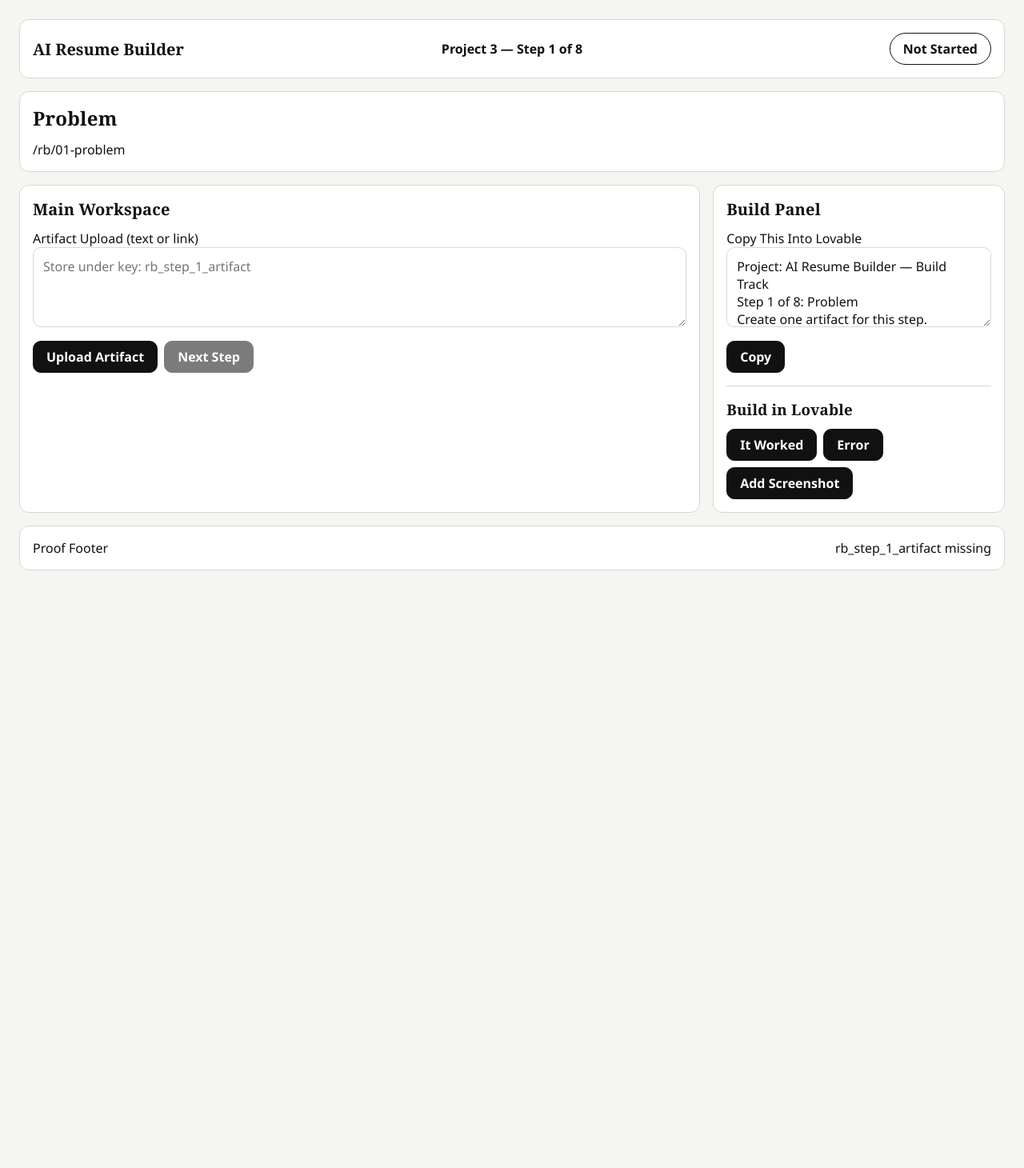
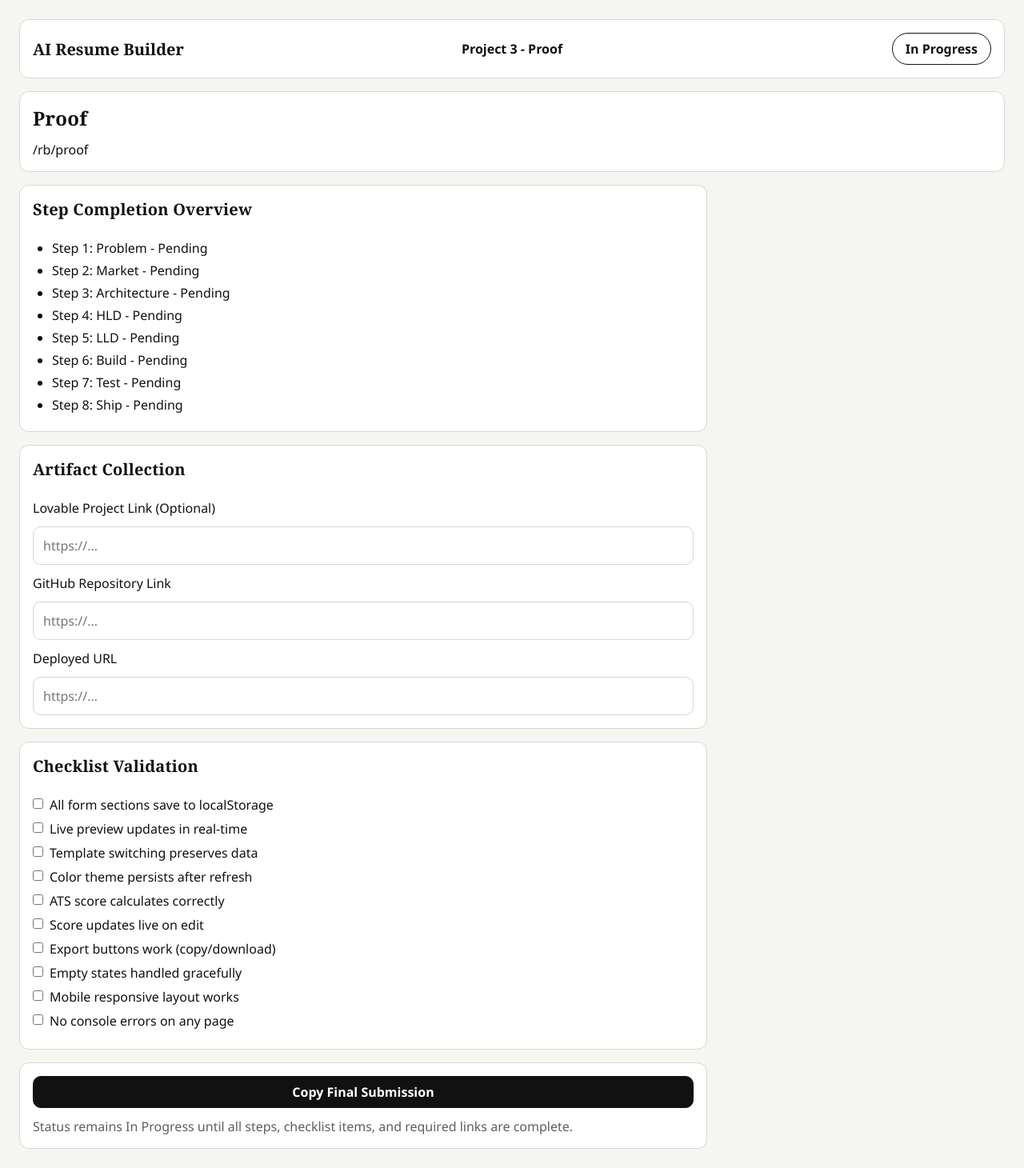
Before and after one commit to AjayS0708/AI-Resume-Builder, a React (Vite) app: page /rb/proof in a window 1280 px wide. Before the commit this address led to /rb/01-problem. Shown: the part 98-1558 px from the top of the page at 80% size. Before the commit the page ends 835 px from the top, so only its background shows below. Built offline with nearby package versions, Linux system fonts and the light colour scheme.

Commit message:
Fix RB proof checklist alignment and ship gating

```diff
--- a/src/pages/rb/RbProofPage.tsx
+++ b/src/pages/rb/RbProofPage.tsx
@@ -1,20 +1,138 @@
-import { Navigate } from 'react-router-dom';
+import { useEffect, useMemo, useState } from 'react';
 import { RB_STEPS } from '../../config/rbSteps';
 import { rbArtifacts } from '../../state/rbArtifacts';
 
+type FinalSubmissionState = {
+  lovableProjectLink: string;
+  githubRepositoryLink: string;
+  deployedUrl: string;
+  checklist: boolean[];
+};
+
+const FINAL_SUBMISSION_KEY = 'rb_final_submission';
+
+const CHECKLIST_ITEMS: string[] = [
+  'All form sections save to localStorage',
+  'Live preview updates in real-time',
+  'Template switching preserves data',
+  'Color theme persists after refresh',
+  'ATS score calculates correctly',
+  'Score updates live on edit',
+  'Export buttons work (copy/download)',
+  'Empty states handled gracefully',
+  'Mobile responsive layout works',
+  'No console errors on any page'
+];
+
+const emptyFinalSubmission = (): FinalSubmissionState => ({
+  lovableProjectLink: '',
+  githubRepositoryLink: '',
+  deployedUrl: '',
+  checklist: CHECKLIST_ITEMS.map(() => false)
+});
+
+const isValidHttpUrl = (value: string): boolean => {
+  const trimmed = value.trim();
+  if (!trimmed) {
+    return false;
+  }
+  try {
+    const parsed = new URL(trimmed);
+    return parsed.protocol === 'http:' || parsed.protocol === 'https:';
+  } catch {
+    return false;
+  }
+};
+
+const loadFinalSubmission = (): FinalSubmissionState => {
+  const raw = localStorage.getItem(FINAL_SUBMISSION_KEY);
+  if (!raw) {
+    return emptyFinalSubmission();
+  }
+
+  try {
+    const parsed = JSON.parse(raw) as Partial<FinalSubmissionState>;
+    const base = emptyFinalSubmission();
+    const parsedChecklist = Array.isArray(parsed.checklist) ? parsed.checklist.map(Boolean) : base.checklist;
+    const checklist = CHECKLIST_ITEMS.map((_, index) => parsedChecklist[index] ?? false);
+
+    return {
+      lovableProjectLink: String(parsed.lovableProjectLink ?? ''),
+      githubRepositoryLink: String(parsed.githubRepositoryLink ?? ''),
+      deployedUrl: String(parsed.deployedUrl ?? ''),
+      checklist
+    };
+  } catch {
+    return emptyFinalSubmission();
+  }
+};
+
 export default function RbProofPage() {
-  const allDone = RB_STEPS.every((step) => rbArtifacts.has(step.index));
-  if (!allDone) {
-    const nextNeeded = RB_STEPS.find((step) => !rbArtifacts.has(step.index))?.index ?? 1;
-    return <Navigate to={RB_STEPS[Math.max(0, nextNeeded - 1)].route} replace />;
-  }
+  const [submission, setSubmission] = useState<FinalSubmissionState>(() => {
+    if (typeof window === 'undefined') {
+      return emptyFinalSubmission();
+    }
+    return loadFinalSubmission();
+  });
+  const [copied, setCopied] = useState<boolean>(false);
+
+  useEffect(() => {
+    localStorage.setItem(FINAL_SUBMISSION_KEY, JSON.stringify(submission));
+  }, [submission]);
+
+  const stepStatuses = useMemo(
+    () =>
+      RB_STEPS.map((step) => ({
+        ...step,
+        complete: rbArtifacts.has(step.index)
+      })),
+    [submission]
+  );
+
+  const allStepsCompleted = stepStatuses.every((step) => step.complete);
+  const allChecklistPassed = submission.checklist.every(Boolean);
+  const lovableValid =
+    submission.lovableProjectLink.trim().length === 0 || isValidHttpUrl(submission.lovableProjectLink);
+  const requiredLinksValid =
+    isValidHttpUrl(submission.githubRepositoryLink) &&
+    isValidHttpUrl(submission.deployedUrl);
+
+  const isShipped = allStepsCompleted && allChecklistPassed && requiredLinksValid && lovableValid;
+
+  const updateChecklist = (index: number, next: boolean) => {
+    const checklist = submission.checklist.map((value, i) => (i === index ? next : value));
+    setSubmission({ ...submission, checklist });
+  };
+
+  const onCopyFinalSubmission = async () => {
+    const lines = [
+      '------------------------------------------',
+      'AI Resume Builder - Final Submission',
+      '',
+      `Lovable Project: ${submission.lovableProjectLink || 'N/A'}`,
+      `GitHub Repository: ${submission.githubRepositoryLink || 'N/A'}`,
+      `Live Deployment: ${submission.deployedUrl || 'N/A'}`,
+      '',
+      'Core Capabilities:',
+      '- Structured resume builder',
+      '- Deterministic ATS scoring',
+      '- Template switching',
+      '- PDF export with clean formatting',
+      '- Persistence + validation checklist',
+      '------------------------------------------'
+    ];
+
+    await navigator.clipboard.writeText(lines.join('\n'));
+    setCopied(true);
+    window.setTimeout(() => setCopied(false), 1400);
+  };
 
   return (
     <main className="rb-page">
       <header className="rb-top-bar">
         <div className="rb-top-left">AI Resume Builder</div>
-        <div className="rb-top-center">Project 3 — Step 8 of 8</div>
-        <div className="rb-status-badge">Complete</div>
+        <div className="rb-top-center">Project 3 - Proof</div>
+        <div className="rb-status-badge">{isShipped ? 'Shipped' : 'In Progress'}</div>
       </header>
 
       <section className="rb-context-header">
@@ -23,11 +141,88 @@
       </section>
 
       <section className="rb-proof-inputs">
-        <h2>Artifact Inputs</h2>
-        <input placeholder="Lovable link" />
-        <input placeholder="GitHub link" />
-        <input placeholder="Deploy link" />
-        <button type="button">Copy Final Submission</button>
+        <h2>Step Completion Overview</h2>
+        <ul className="rb-proof-list">
+          {stepStatuses.map((step) => (
+            <li key={step.route}>
+              Step {step.index}: {step.title} - {step.complete ? 'Completed' : 'Pending'}
+            </li>
+          ))}
+        </ul>
+      </section>
+
+      <section className="rb-proof-inputs">
+        <h2>Artifact Collection</h2>
+        <label htmlFor="lovable-link">Lovable Project Link (Optional)</label>
+        <input
+          id="lovable-link"
+          type="url"
+          inputMode="url"
+          value={submission.lovableProjectLink}
+          onChange={(event) => setSubmission({ ...submission, lovableProjectLink: event.target.value })}
+          placeholder="https://..."
+          aria-invalid={submission.lovableProjectLink.trim().length > 0 && !isValidHttpUrl(submission.lovableProjectLink)}
+        />
+        {submission.lovableProjectLink.trim().length > 0 && !isValidHttpUrl(submission.lovableProjectLink) && (
+          <p className="rb-proof-hint">Enter a valid URL (http/https).</p>
+        )}
+
+        <label htmlFor="github-link">GitHub Repository Link</label>
+        <input
+          id="github-link"
+          type="url"
+          inputMode="url"
+          value={submission.githubRepositoryLink}
+          onChange={(event) => setSubmission({ ...submission, githubRepositoryLink: event.target.value })}
+          placeholder="https://..."
+          aria-invalid={submission.githubRepositoryLink.trim().length > 0 && !isValidHttpUrl(submission.githubRepositoryLink)}
+        />
+        {submission.githubRepositoryLink.trim().length > 0 && !isValidHttpUrl(submission.githubRepositoryLink) && (
+          <p className="rb-proof-hint">Enter a valid URL (http/https).</p>
+        )}
+
+        <label htmlFor="deployed-link">Deployed URL</label>
+        <input
+          id="deployed-link"
+          type="url"
+          inputMode="url"
+          value={submission.deployedUrl}
+          onChange={(event) => setSubmission({ ...submission, deployedUrl: event.target.value })}
+          placeholder="https://..."
+          aria-invalid={submission.deployedUrl.trim().length > 0 && !isValidHttpUrl(submission.deployedUrl)}
+        />
+        {submission.deployedUrl.trim().length > 0 && !isValidHttpUrl(submission.deployedUrl) && (
+          <p className="rb-proof-hint">Enter a valid URL (http/https).</p>
+        )}
+      </section>
+
+      <section className="rb-proof-inputs">
+        <h2>Checklist Validation</h2>
+        <ul className="rb-proof-checklist">
+          {CHECKLIST_ITEMS.map((item, index) => (
+            <li key={item}>
+              <label>
+                <input
+                  type="checkbox"
+                  checked={submission.checklist[index] ?? false}
+                  onChange={(event) => updateChecklist(index, event.target.checked)}
+                />
+                <span>{item}</span>
+              </label>
+            </li>
+          ))}
+        </ul>
+      </section>
+
+      <section className="rb-proof-inputs">
+        <button type="button" onClick={onCopyFinalSubmission}>
+          {copied ? 'Copied Final Submission' : 'Copy Final Submission'}
+        </button>
+        {isShipped ? (
+          <p className="rb-proof-success">Project 3 Shipped Successfully.</p>
+        ) : (
+          <p className="rb-proof-hint">Status remains In Progress until all steps, checklist items, and required links are complete.</p>
+        )}
       </section>
     </main>
   );
--- a/src/state/rbArtifacts.ts
+++ b/src/state/rbArtifacts.ts
@@ -1,6 +1,23 @@
 import { RB_STEPS } from '../config/rbSteps';
 
 const keyFor = (index: number): string => `rb_step_${index}_artifact`;
+const FINAL_SUBMISSION_KEY = 'rb_final_submission';
+
+const hasCompletedChecklist = (): boolean => {
+  try {
+    const raw = localStorage.getItem(FINAL_SUBMISSION_KEY);
+    if (!raw) {
+      return false;
+    }
+    const parsed = JSON.parse(raw) as { checklist?: unknown };
+    if (!Array.isArray(parsed.checklist)) {
+      return false;
+    }
+    return parsed.checklist.length >= 10 && parsed.checklist.every(Boolean);
+  } catch {
+    return false;
+  }
+};
 
 export const rbArtifacts = {
   keyFor,
@@ -22,6 +39,9 @@
     if (index <= 1) {
       return true;
     }
+    if (index === 8) {
+      return this.has(index - 1) && hasCompletedChecklist();
+    }
     return this.has(index - 1);
   },
   completedCount(): number {
--- a/src/styles.css
+++ b/src/styles.css
@@ -989,6 +989,49 @@
   width: min(860px, 100%);
 }
 
+.rb-proof-list,
+.rb-proof-checklist {
+  margin: 0;
+  padding-left: var(--space-6);
+}
+
+.rb-proof-list li,
+.rb-proof-checklist li {
+  margin-bottom: 6px;
+}
+
+.rb-proof-checklist label {
+  display: grid;
+  grid-template-columns: auto 1fr;
+  gap: var(--space-2);
+  align-items: start;
+}
+
+.rb-proof-checklist {
+  list-style: none;
+  padding-left: 0;
+}
+
+.rb-proof-checklist li {
+  margin-bottom: var(--space-2);
+}
+
+.rb-proof-checklist input[type='checkbox'] {
+  width: auto;
+  margin: 3px 0 0;
+}
+
+.rb-proof-hint {
+  margin: 0;
+  color: var(--muted);
+}
+
+.rb-proof-success {
+  margin: 0;
+  color: #1e6b42;
+  font-weight: 600;
+}
+
 @media (max-width: 980px) {
   .rb-work-grid {
     grid-template-columns: 1fr;
```
